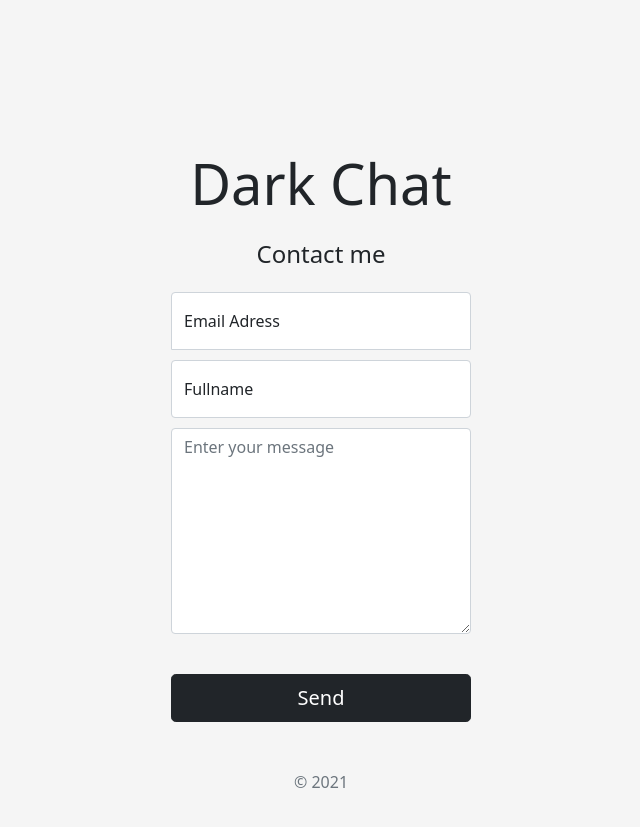
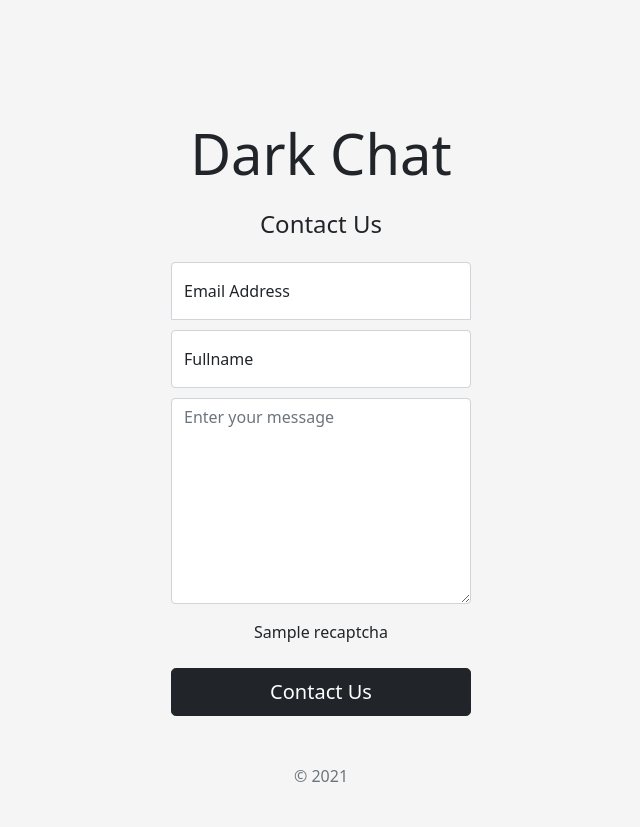
Before and after one commit to ForeseN/DarkChat, a Flask app: template website/templates/contact.html in a window 1280 px wide. Shown: the part 62-889 px from the top of the page, without its empty margins (319-959 px from the left). Run offline with Flask 2, Linux system fonts and the light colour scheme; the template is opened without the code that fills it: most values are stand-ins (such as "Sample title", 1, 10 or a date in 2020); some libraries are stand-ins or nearby versions.

```diff
--- a/website/__init__.py
+++ b/website/__init__.py
@@ -3,10 +3,11 @@ from flask_sqlalchemy import SQLAlchemy
 from os import path
 from flask_login import LoginManager
 from flask_mail import Mail, Message
-
+from flask_recaptcha import ReCaptcha
 
 db = SQLAlchemy()
 DB_NAME = 'database.db'
+recaptcha = ReCaptcha()
 
 
 def create_app():
@@ -22,8 +23,15 @@ def create_app():
     app.config['MAIL_USE_TLS'] = False
     app.config['MAIL_USE_SSL'] = True
 
+    app.config.update(dict(
+        RECAPTCHA_ENABLED=True,
+        RECAPTCHA_SITE_KEY="6Lcr7n4bAAAAAGTb4eEcLKzYBt-jtMxPTHtdnorv",  #
+        RECAPTCHA_SECRET_KEY="6Lcr7n4bAAAAAFtVS5AY73h36D0UrlHwFjT3C8aG",
+    ))
+
+    recaptcha.init_app(app)
+
     db.init_app(app)
-
 
     from .views import views
     from .auth import auth
--- a/website/auth.py
+++ b/website/auth.py
@@ -1,3 +1,4 @@
+from . import recaptcha
 from flask import Blueprint, render_template, request, flash, redirect, url_for, current_app
 from .models import User
 from werkzeug.security import generate_password_hash, check_password_hash
@@ -58,6 +59,8 @@ def sign_up():
             flash('Password should contain at least 5 characters.', category='error')
         elif i_agree != 'accept':
             flash('You must accept terms and conditions!', category='error')
+        elif not recaptcha.verify():
+            flash('Recaptcha error.', category='error')
         else:
             new_user = User(email=email, nickname=nickname, password=generate_password_hash(
                 password1, method='sha256'))
--- a/website/static/css/contact.css
+++ b/website/static/css/contact.css
@@ -22,7 +22,7 @@ body {
     width: 100%;
     max-width: 330px;
     padding: 15px;
-    padding-top: 150px;
+    padding-top: 120px;
     margin: auto;
 }
 
--- a/website/static/css/signup.css
+++ b/website/static/css/signup.css
@@ -22,7 +22,7 @@ body {
     width: 100%;
     max-width: 330px;
     padding: 15px;
-    padding-top: 150px;
+    padding-top: 120px;
     margin: auto;
 }
 
--- a/website/templates/contact.html
+++ b/website/templates/contact.html
@@ -20,7 +20,7 @@
         <main class="form-signin">
             <form method='post'>
                 <h2 class="login-logo">Dark Chat</h2>
-                <h4 class='what-is-this-page'>Contact me</h4>
+                <h4 class='what-is-this-page'>Contact Us</h4>
                 <div class="form-floating">
                     <input
                         type="email"
@@ -29,7 +29,7 @@
                         placeholder="Email@Email.Com"
                         name='email'
                     />
-                    <label for="floatingInput">Email Adress</label>
+                    <label for="floatingInput">Email Address</label>
                 </div>
                 <div class="form-floating">
                     <input
@@ -45,7 +45,9 @@
                     <!-- <label for="exampleFormControlTextarea1" class="form-label">Enter your message</label> -->
                     <textarea class="form-control" id="exampleFormControlTextarea1" rows="8" placeholder="Enter your message" name='contact-msg'></textarea>
                   </div>
-
+                  <div>
+                    {{ recaptcha }}
+                </div>
 
 
                 <!-- <div class="checkbox mb-3">
@@ -56,7 +58,7 @@
                 </div> -->
                 <br>
                 <button class="w-100 btn btn-lg btn-dark" type="submit">
-                    Send
+                    Contact Us
                 </button>
                 <p class="mt-5 mb-3 text-muted">&copy; 2021</p>
             </form>
--- a/website/templates/signup.html
+++ b/website/templates/signup.html
@@ -67,6 +67,8 @@
                         <input type="checkbox" value="accept" name='i-agree'/> I agree to the <a href='#' data-bs-toggle="modal" data-bs-target="#terms-conditions-modal">Terms and Conditions</a>
                     </label>
                 </div>
+                <!-- <br> -->
+                {{ recaptcha }}
                 <br>
                 <button class="w-100 btn btn-lg btn-dark" type="submit">
                     Register
```
Also changed, not shown: website/views.py (+10 -0 lines).
